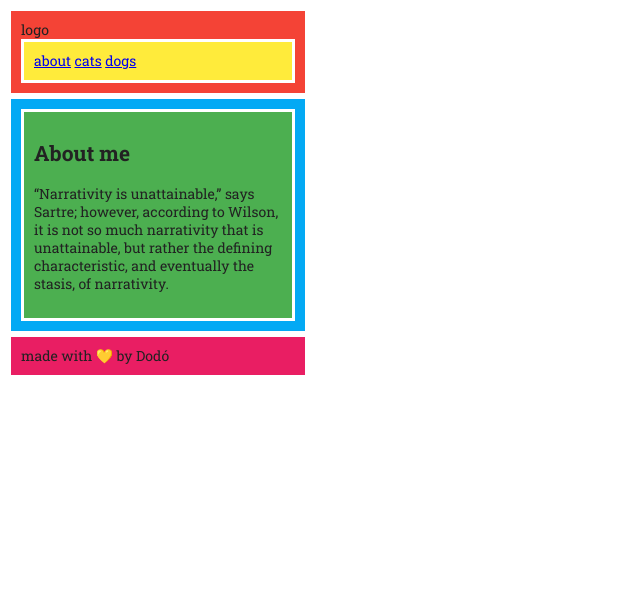
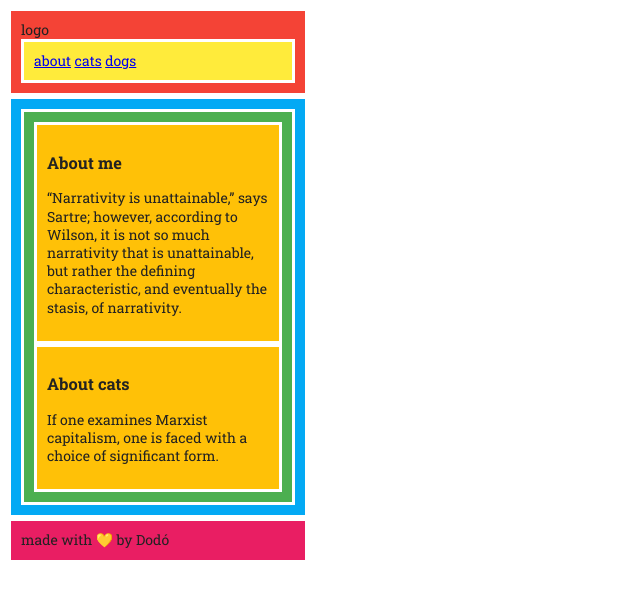
Before and after one commit to dorottyap/4_2, a plain HTML site: page index.html in a window 1280 px wide. Shown: the whole page, without its empty margins (0-640 px from the left). Drawn offline with Linux system fonts and the light colour scheme.

Commit message:
sections and about cats added

```diff
--- a/index.html
+++ b/index.html
@@ -17,9 +17,14 @@
     </header>
     <main>
     <article>
-    <h1>About me </h1>
-
-    <p> “Narrativity is unattainable,” says Sartre; however, according to Wilson, it is not so much narrativity that is unattainable, but rather the defining characteristic, and eventually the stasis, of narrativity.</p>
+    <section>
+        <h1>About me </h1>
+        <p> “Narrativity is unattainable,” says Sartre; however, according to Wilson, it is not so much narrativity that is unattainable, but rather the defining characteristic, and eventually the stasis, of narrativity.</p>
+    </section>
+    <section>
+            <h1>About cats </h1>
+            <p> If one examines Marxist capitalism, one is faced with a choice of significant form.</p>
+    </section>
 </article>
 </main>
 <footer>made with 💛 by Dodó</footer>
```
